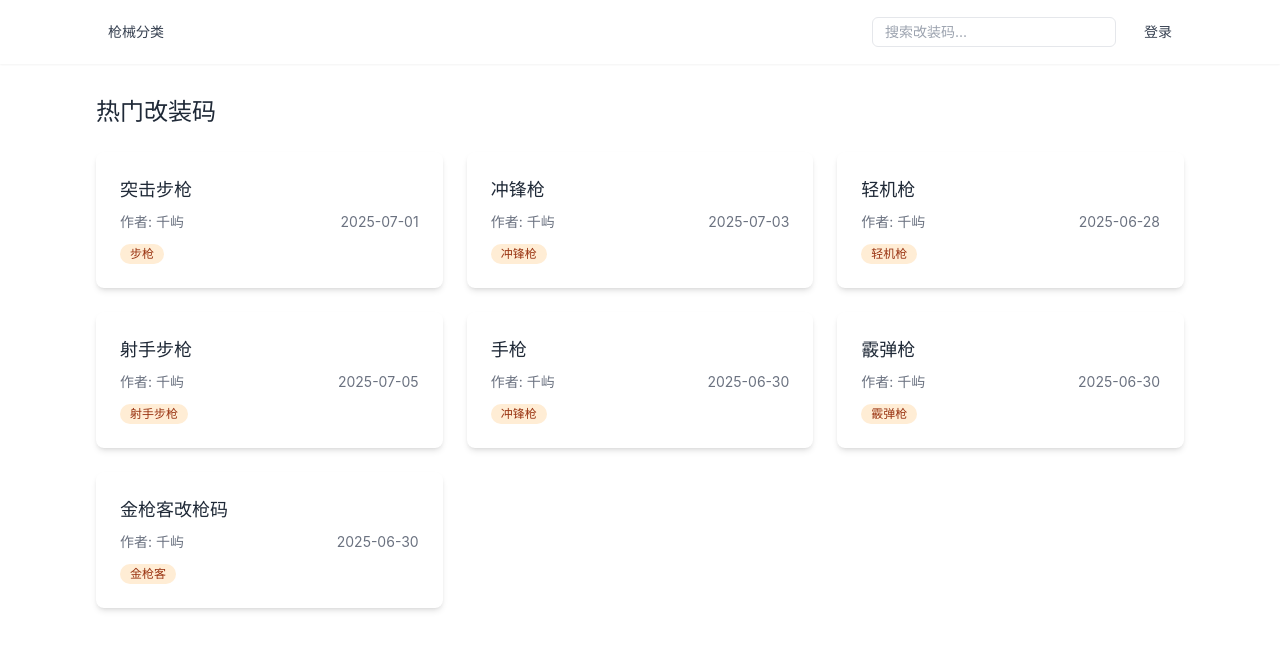
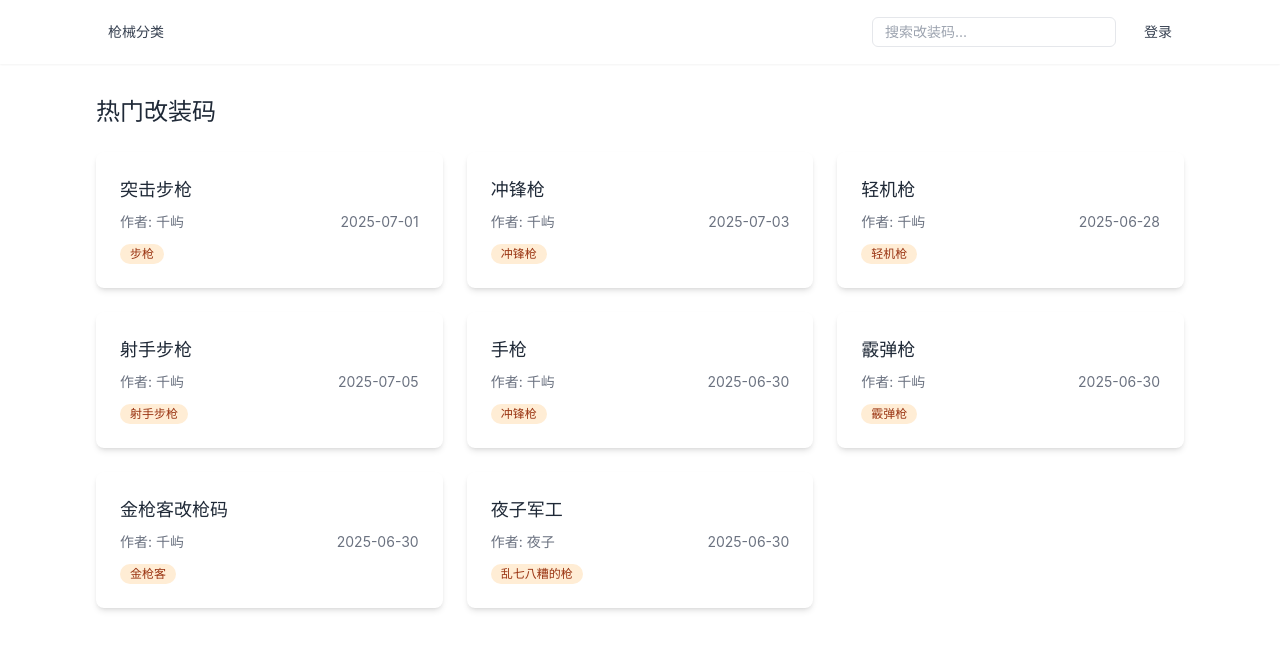
Before and after one commit to xialianjie/firearms, a React (Vite) app: page / in a window 1280 px wide. Shown: the top 650 px of the page. Built offline with nearby package versions, Linux system fonts and the light colour scheme.

Commit message:
fix: 恢复被注释的夜子军工枪械配置数据
之前被注释掉的夜子军工枪械配置数据现已恢复，确保所有预设配置数据完整可用

```diff
--- a/src/data/mockGunMods.ts
+++ b/src/data/mockGunMods.ts
@@ -248,20 +248,20 @@ S12K配置：
     attachments: ["7"]
   },
 
-//   {
-//     id: "8",
-//     name: "夜子军工",
-//     author: "夜子",
-//     createDate: "2025-06-30",
-//     category: "乱七八糟的枪",
-//     content: `
-// - K437突击步枪-烽火地带-6GRI1EG06HO978FAEC0L4(满改红点)
-// - 腾龙突击步枪-烽火地带-6GRI1MK06HO978FAEC0L4（满改红点）
-// - SCAR-H战斗步枪-烽火地带-6GPSQB806HO978FAEC0L4（倍镜性价比scar）
-// - K416突击步枪-烽火地带-6GRI20K06HO978FAEC0L4（性价比）
-// - K416突击步枪-烽火地带-6GRI2A806HO978FAEC0L4（满改（红点可以换倍镜））
-// - SR-3M紧凑突击步枪-烽火地带-6GRI2FS06HO978FAEC0L4（性价比腰射可开镜）
-// `.trim(),
-//     attachments: ["8"]
-//   },
+  {
+    id: "8",
+    name: "夜子军工",
+    author: "夜子",
+    createDate: "2025-06-30",
+    category: "乱七八糟的枪",
+    content: `
+- K437突击步枪-烽火地带-6GRI1EG06HO978FAEC0L4(满改红点)
+- 腾龙突击步枪-烽火地带-6GRI1MK06HO978FAEC0L4（满改红点）
+- SCAR-H战斗步枪-烽火地带-6GPSQB806HO978FAEC0L4（倍镜性价比scar）
+- K416突击步枪-烽火地带-6GRI20K06HO978FAEC0L4（性价比）
+- K416突击步枪-烽火地带-6GRI2A806HO978FAEC0L4（满改（红点可以换倍镜））
+- SR-3M紧凑突击步枪-烽火地带-6GRI2FS06HO978FAEC0L4（性价比腰射可开镜）
+`.trim(),
+    attachments: ["8"]
+  },
 ];
```
